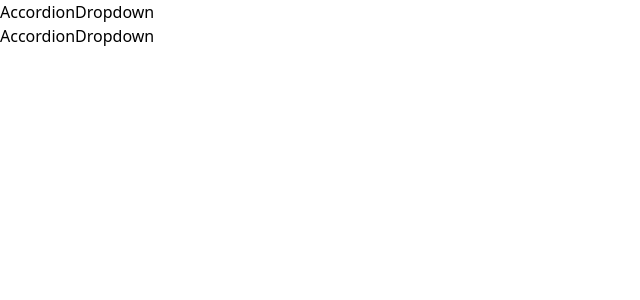
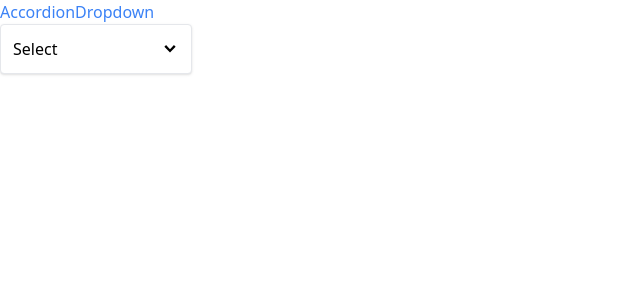
Before and after one commit to junior-escjr/reactEstudo, a React (Create React App) app in the folder comps/: page /dropdown in a window 1280 px wide. Shown: the top 300 px of the page, without its empty margins (0-640 px from the left). Built offline with nearby package versions, Linux system fonts and the light colour scheme.

Commit message:
fix(comps): ajustado o esquema da rota

```diff
--- a/comps/src/App.js
+++ b/comps/src/App.js
@@ -1,9 +1,19 @@
 import Link from "./components/Link";
+import Route from "./components/Route";
+import DropdownPage from "./pages/DropdownPage";
+import AccordionPage from "./pages/AccordionPage";
 
 const App = () => {
     return <div>
         <Link to="/accordion">Accordion</Link>
         <Link to="/dropdown">Dropdown</Link>
+
+        <Route path="/accordion">
+            <AccordionPage />
+        </Route>
+        <Route path="/dropdown">
+            <DropdownPage />
+        </Route>
     </div>;
 }
 
--- a/comps/src/components/Link.js
+++ b/comps/src/components/Link.js
@@ -1,16 +1,23 @@
+import classNames from "classnames";
 import { useContext } from "react";
 import NavigationContext from "../context/navigation";
 
 const Link = ({ to, children }) => {
-    const navigate = useContext( NavigationContext );
+    const { navigate } = useContext( NavigationContext );
+
+    const classes = classNames('text-blue-500');
 
     const handleClick = ( e ) => {
+        // caso queira abrir em outra aba segurando o command no MAC IOS ou ctrl no WINDOWS
+        if( e.metaKey || e.ctrlKey ) {
+            return;
+        }
         e.preventDefault();
 
         navigate( to );
     }
 
-    return <a onClick={handleClick}>{ children }</a>
+    return <a className={classes} href={ to } onClick={handleClick}>{ children }</a>
 }
 
 export default Link;
--- /dev/null
+++ b/comps/src/components/Route.js
@@ -0,0 +1,14 @@
+import { useContext } from "react";
+import NavigationContext from "../context/navigation";
+
+const Route = ({ path, children }) => {
+    const { currentPath } = useContext( NavigationContext );
+
+    if( path === currentPath ) {
+        return children;
+    }
+
+    return null;
+}
+
+export default Route;
--- a/comps/src/context/navigation.js
+++ b/comps/src/context/navigation.js
@@ -23,10 +23,6 @@ const NavigationProvider = ({children}) => {
     }
 
     return <NavigationContext.Provider value={{ currentPath, navigate }}>
-        <div>
-            <button onClick={() => navigate('/accordion')}>Accordion</button>
-            <button onClick={() => navigate('/dropdown')}>Dropdown</button>
-        </div>
         {children}
     </NavigationContext.Provider>
 }
--- a/comps/src/pages/DropdownPage.js
+++ b/comps/src/pages/DropdownPage.js
@@ -1,5 +1,5 @@
 import { useState } from "react";
-import Dropdown from "./components/Dropdown";
+import Dropdown from "../components/Dropdown";
 
 const DropdownPage = () => {
     const [selection, setSelection] = useState( null );
```
